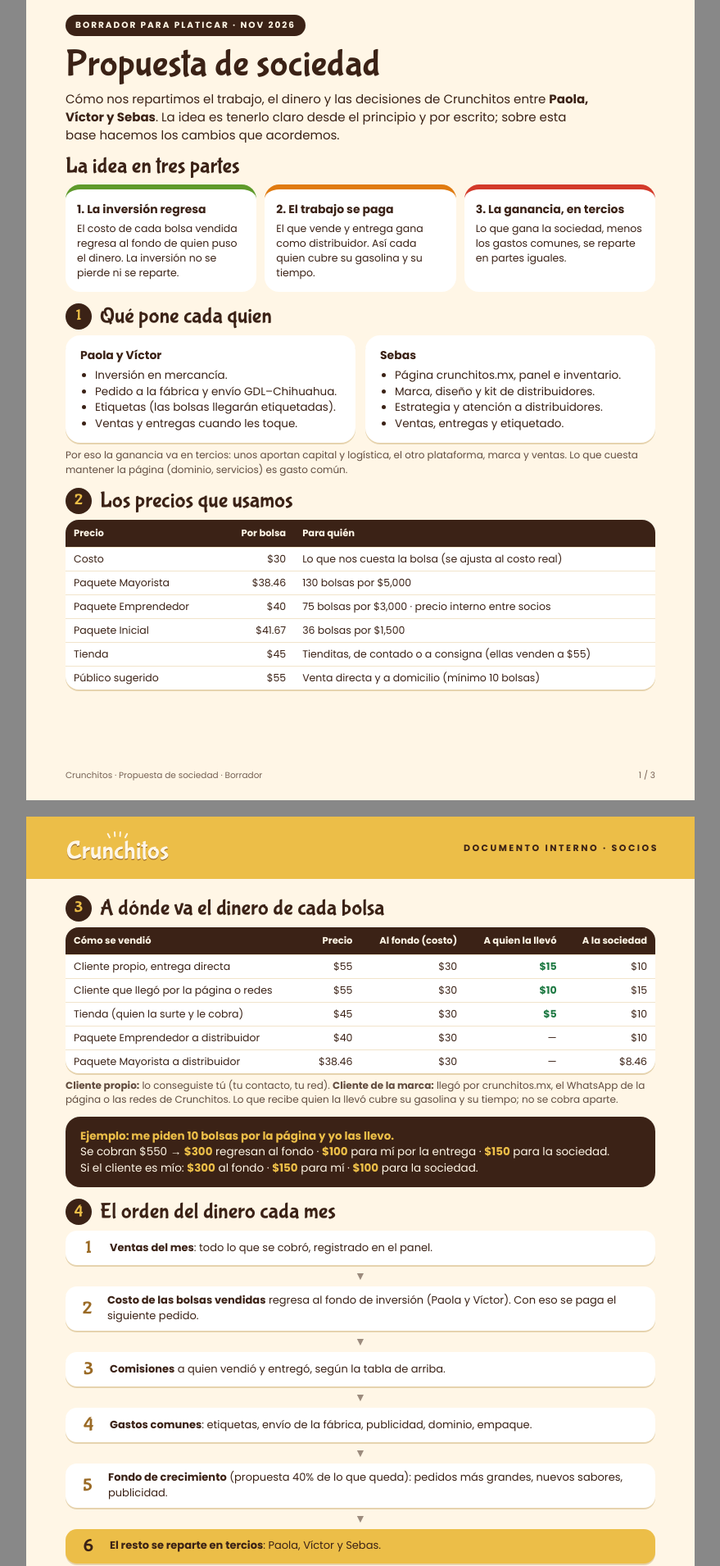
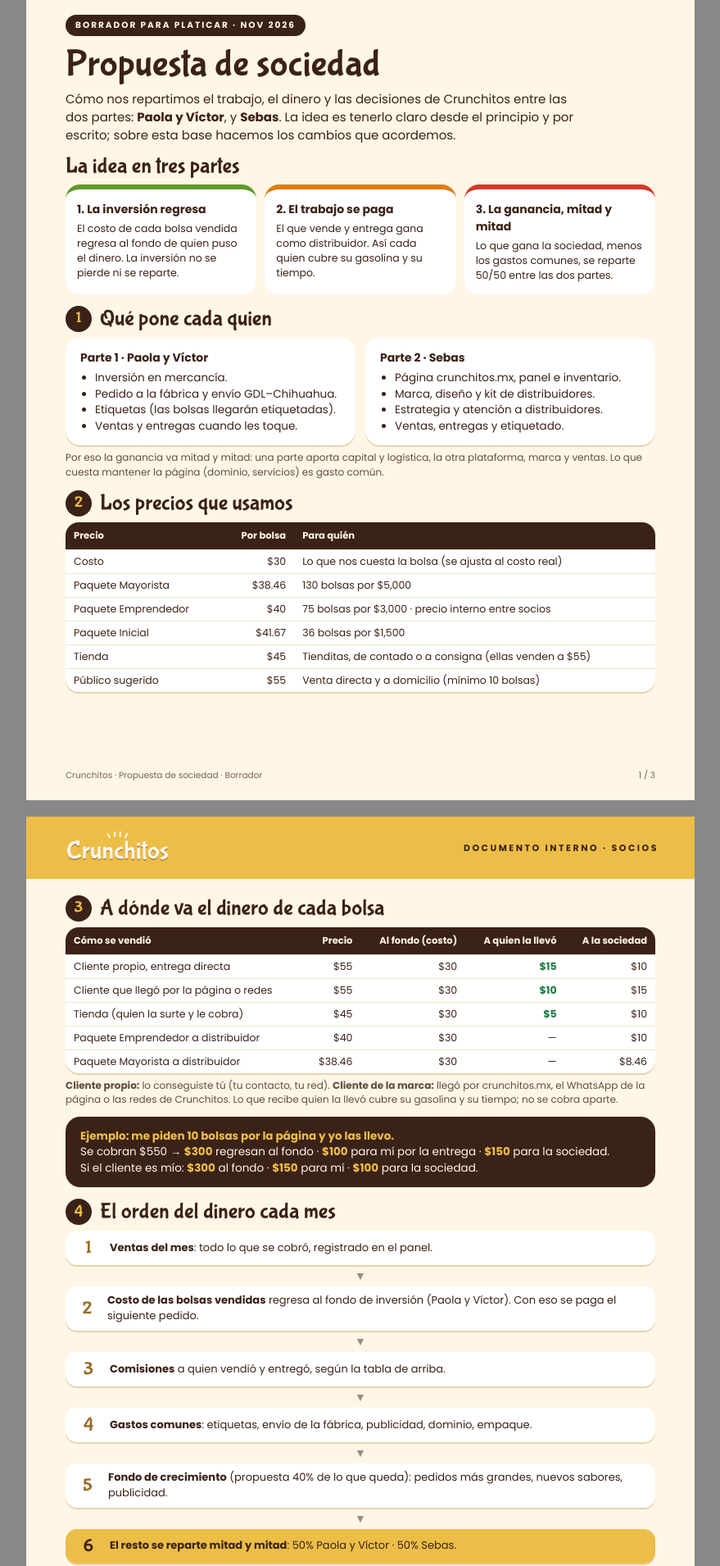
Before and after one commit to Srabex/Crunchitos, a website: page diseno/sociedad.html in a window 1280 px wide. Shown: the part 80-1990 px from the top of the page at 82% size, without its empty margins (200-1079 px from the left). Drawn offline with Linux system fonts and the light colour scheme.

Commit message:
Propuesta de sociedad: reparto mitad y mitad (Paola y Víctor / Sebas)
Co-Authored-By: Claude Opus 5.5 <noreply@anthropic.com>
Claude-Session: https://claude.ai/code/session_0178692BYQPZt6qUQshWErwB

```diff
--- a/diseno/sociedad.html
+++ b/diseno/sociedad.html
@@ -61,31 +61,31 @@ tr.tot td{font-weight:700;background:#FDF1D3}
   <div class="cuerpo">
     <div class="chip">BORRADOR PARA PLATICAR · NOV 2026</div>
     <h1>Propuesta de sociedad</h1>
-    <p class="sub">Cómo nos repartimos el trabajo, el dinero y las decisiones de Crunchitos entre <b>Paola, Víctor y Sebas</b>. La idea es tenerlo claro desde el principio y por escrito; sobre esta base hacemos los cambios que acordemos.</p>
+    <p class="sub">Cómo nos repartimos el trabajo, el dinero y las decisiones de Crunchitos entre las dos partes: <b>Paola y Víctor</b>, y <b>Sebas</b>. La idea es tenerlo claro desde el principio y por escrito; sobre esta base hacemos los cambios que acordemos.</p>
 
     <h2>La idea en tres partes</h2>
     <div class="tres">
       <div class="idea" style="--c:#5E9A2A"><b>1. La inversión regresa</b><p>El costo de cada bolsa vendida regresa al fondo de quien puso el dinero. La inversión no se pierde ni se reparte.</p></div>
       <div class="idea" style="--c:#E07B10"><b>2. El trabajo se paga</b><p>El que vende y entrega gana como distribuidor. Así cada quien cubre su gasolina y su tiempo.</p></div>
-      <div class="idea" style="--c:#D33A2A"><b>3. La ganancia, en tercios</b><p>Lo que gana la sociedad, menos los gastos comunes, se reparte en partes iguales.</p></div>
+      <div class="idea" style="--c:#D33A2A"><b>3. La ganancia, mitad y mitad</b><p>Lo que gana la sociedad, menos los gastos comunes, se reparte 50/50 entre las dos partes.</p></div>
     </div>
 
     <h2><span class="n">1</span>Qué pone cada quien</h2>
     <div class="dos">
-      <div class="caja"><h3>Paola y Víctor</h3><ul>
+      <div class="caja"><h3>Parte 1 · Paola y Víctor</h3><ul>
         <li>Inversión en mercancía.</li>
         <li>Pedido a la fábrica y envío GDL–Chihuahua.</li>
         <li>Etiquetas (las bolsas llegarán etiquetadas).</li>
         <li>Ventas y entregas cuando les toque.</li>
       </ul></div>
-      <div class="caja"><h3>Sebas</h3><ul>
+      <div class="caja"><h3>Parte 2 · Sebas</h3><ul>
         <li>Página crunchitos.mx, panel e inventario.</li>
         <li>Marca, diseño y kit de distribuidores.</li>
         <li>Estrategia y atención a distribuidores.</li>
         <li>Ventas, entregas y etiquetado.</li>
       </ul></div>
     </div>
-    <p class="nota">Por eso la ganancia va en tercios: unos aportan capital y logística, el otro plataforma, marca y ventas. Lo que cuesta mantener la página (dominio, servicios) es gasto común.</p>
+    <p class="nota">Por eso la ganancia va mitad y mitad: una parte aporta capital y logística, la otra plataforma, marca y ventas. Lo que cuesta mantener la página (dominio, servicios) es gasto común.</p>
 
     <h2><span class="n">2</span>Los precios que usamos</h2>
     <table>
@@ -130,7 +130,7 @@ tr.tot td{font-weight:700;background:#FDF1D3}
       <div class="flecha">▼</div>
       <div class="paso"><span class="k">5</span><p><b>Fondo de crecimiento</b> (propuesta 40% de lo que queda): pedidos más grandes, nuevos sabores, publicidad.</p></div>
       <div class="flecha">▼</div>
-      <div class="paso" style="background:#ECBE48"><span class="k" style="color:#3B2216">6</span><p><b>El resto se reparte en tercios</b>: Paola, Víctor y Sebas.</p></div>
+      <div class="paso" style="background:#ECBE48"><span class="k" style="color:#3B2216">6</span><p><b>El resto se reparte mitad y mitad</b>: 50% Paola y Víctor · 50% Sebas.</p></div>
     </div>
     <p class="nota">El fondo de inversión es de quien lo puso: se usa para resurtir y, si deciden retirarlo, se les devuelve.</p>
   </div>
@@ -152,9 +152,9 @@ tr.tot td{font-weight:700;background:#FDF1D3}
     </table>
     <div class="dos" style="margin-top:12px">
       <div class="caja"><h3>Lo de la sociedad</h3>
-        <p>Ganancia de la sociedad: <b>$3,300</b><br>− Gastos comunes (etiquetas $500, publicidad $300): <b>$800</b><br>= Ganancia real: <b>$2,500</b><br>− Fondo de crecimiento 40%: <b>$1,000</b><br>= <b>$1,500 a repartir → $500 por socio</b></p></div>
+        <p>Ganancia de la sociedad: <b>$3,300</b><br>− Gastos comunes (etiquetas $500, publicidad $300): <b>$800</b><br>= Ganancia real: <b>$2,500</b><br>− Fondo de crecimiento 40%: <b>$1,000</b><br>= <b>$1,500 a repartir → $750 por parte</b></p></div>
       <div class="caja"><h3>Lo que recibe cada quien</h3>
-        <p>Cada socio: <b>$500</b> de ganancia <b>+</b> sus comisiones por lo que vendió y entregó.<br>Paola y Víctor además recuperan <b>$9,000</b> en su fondo de inversión, listo para el siguiente pedido.</p></div>
+        <p>Cada parte: <b>$750</b> de ganancia <b>+</b> las comisiones de lo que vendió y entregó.<br>Paola y Víctor además recuperan <b>$9,000</b> en su fondo de inversión, listo para el siguiente pedido.</p></div>
     </div>
     <p class="nota">Números de ejemplo; el reparto real sale del panel (Inicio → ganancia real).</p>
 
@@ -168,7 +168,7 @@ tr.tot td{font-weight:700;background:#FDF1D3}
 
     <h2><span class="n">7</span>Por definir juntos</h2>
     <ul class="check">
-      <li>¿Aceptamos los tercios? ¿Y las comisiones de $15, $10 y $5?</li>
+      <li>¿Aceptamos mitad y mitad? ¿Y las comisiones de $15, $10 y $5?</li>
       <li>¿Qué porcentaje va al fondo de crecimiento? (propuesta: 40%)</li>
       <li>¿A nombre de quién se registra la marca Crunchitos?</li>
       <li>Si alguien se sale: qué se le paga (su fondo, su parte del inventario) y qué pasa con la marca, la página y el sistema.</li>
```
